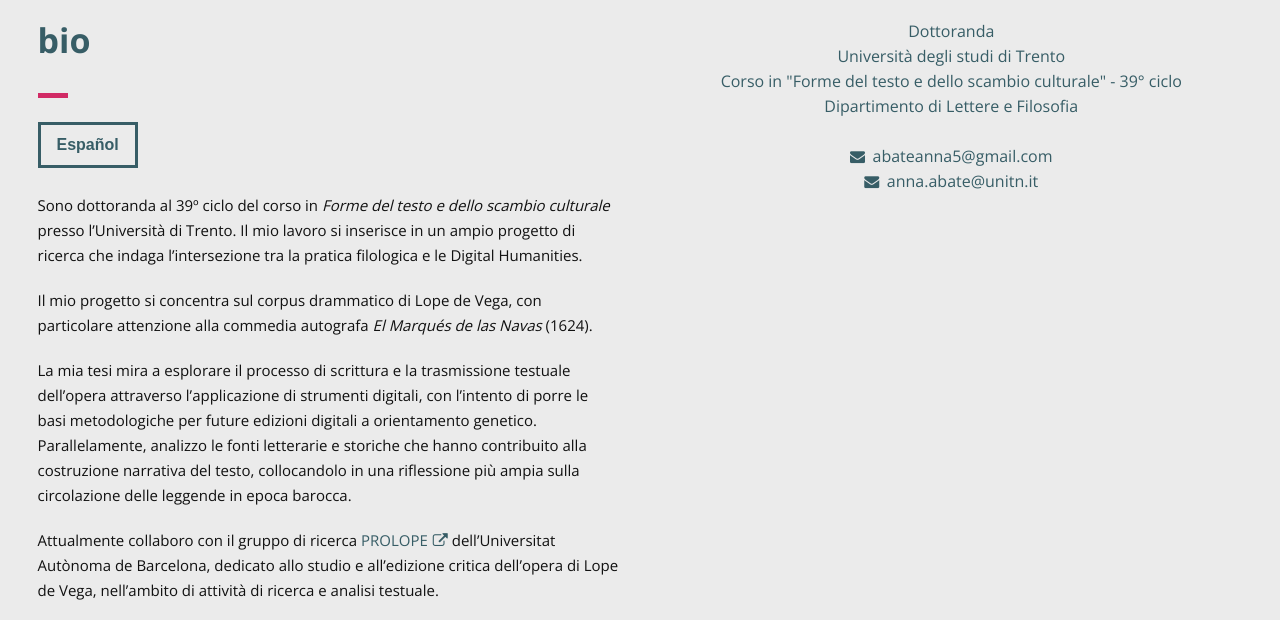
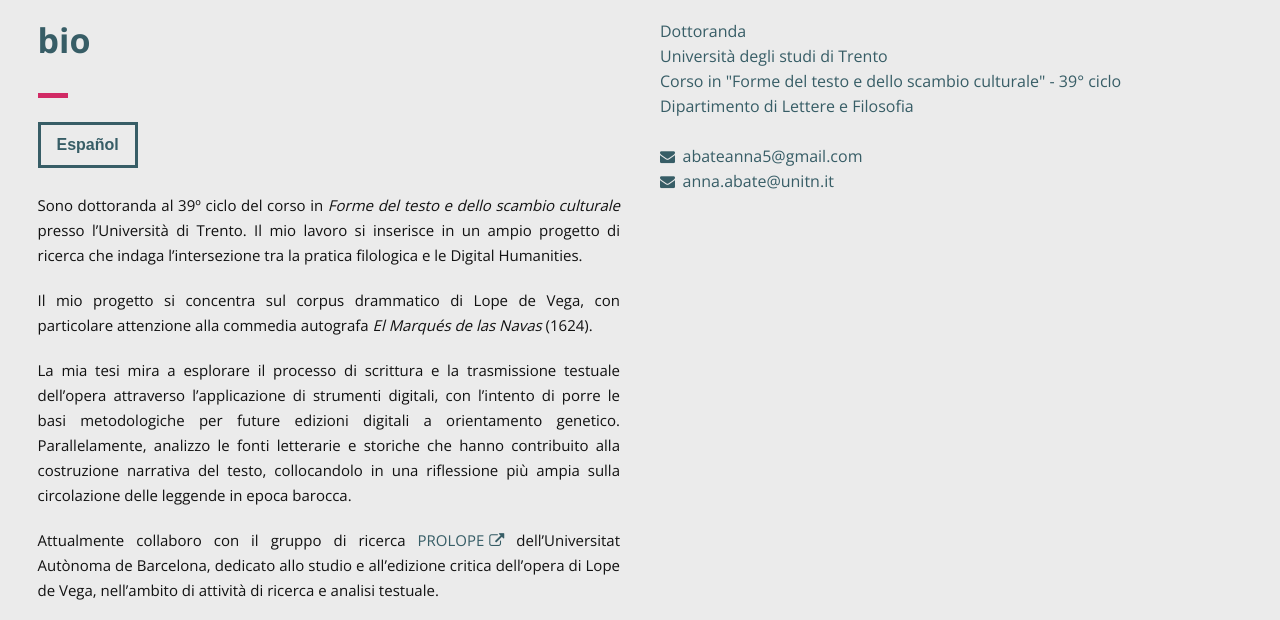
Before and after one commit to annabate/annabate.github.io, a plain HTML site: page index.html in a window 1280 px wide. Shown: the part 921-1541 px from the top of the page. Drawn offline with nearby package versions, Linux system fonts and the light colour scheme; files whose address does not match are found by name.

Commit message:
Update main.css

```diff
--- a/css/main.css
+++ b/css/main.css
@@ -25,6 +25,8 @@ body {
 
 p {
     line-height: 25px;
+    text-align: justify;
+    hyphens: auto;
 }
 
 .row img {
```
